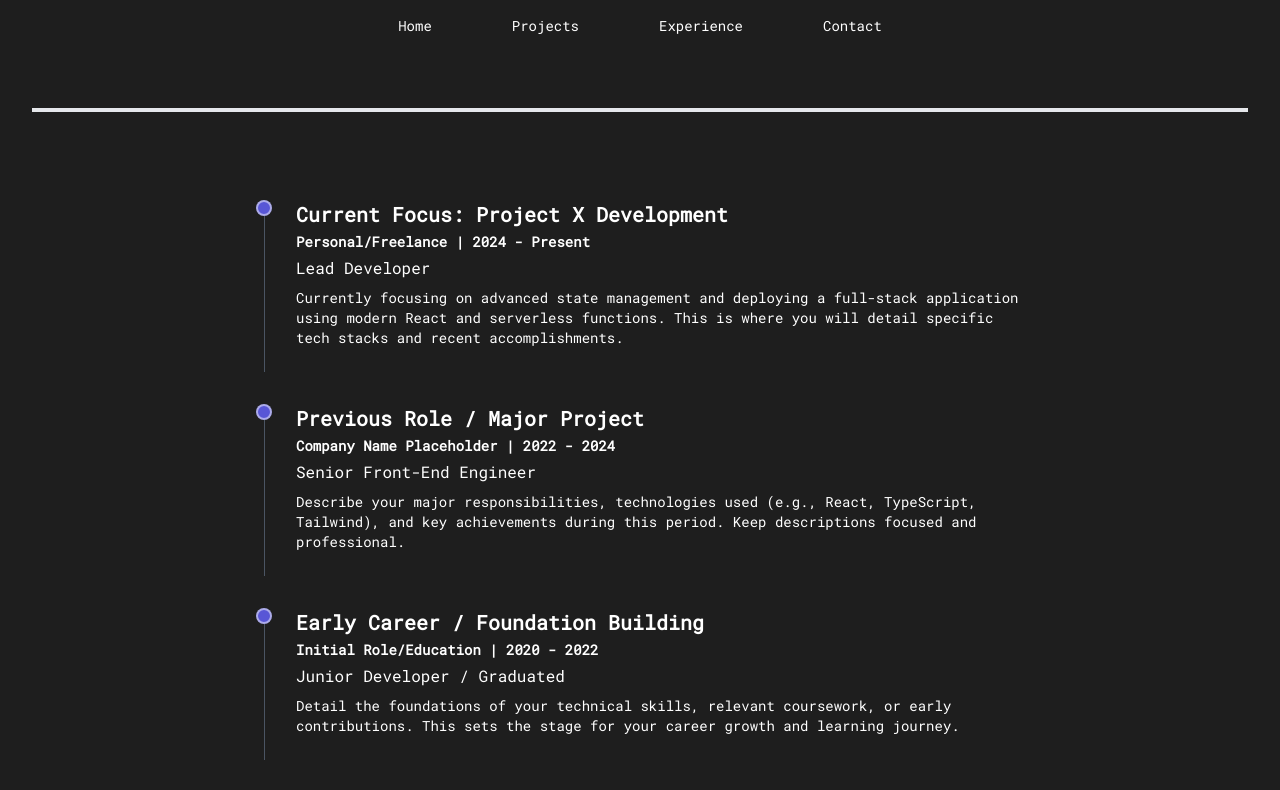
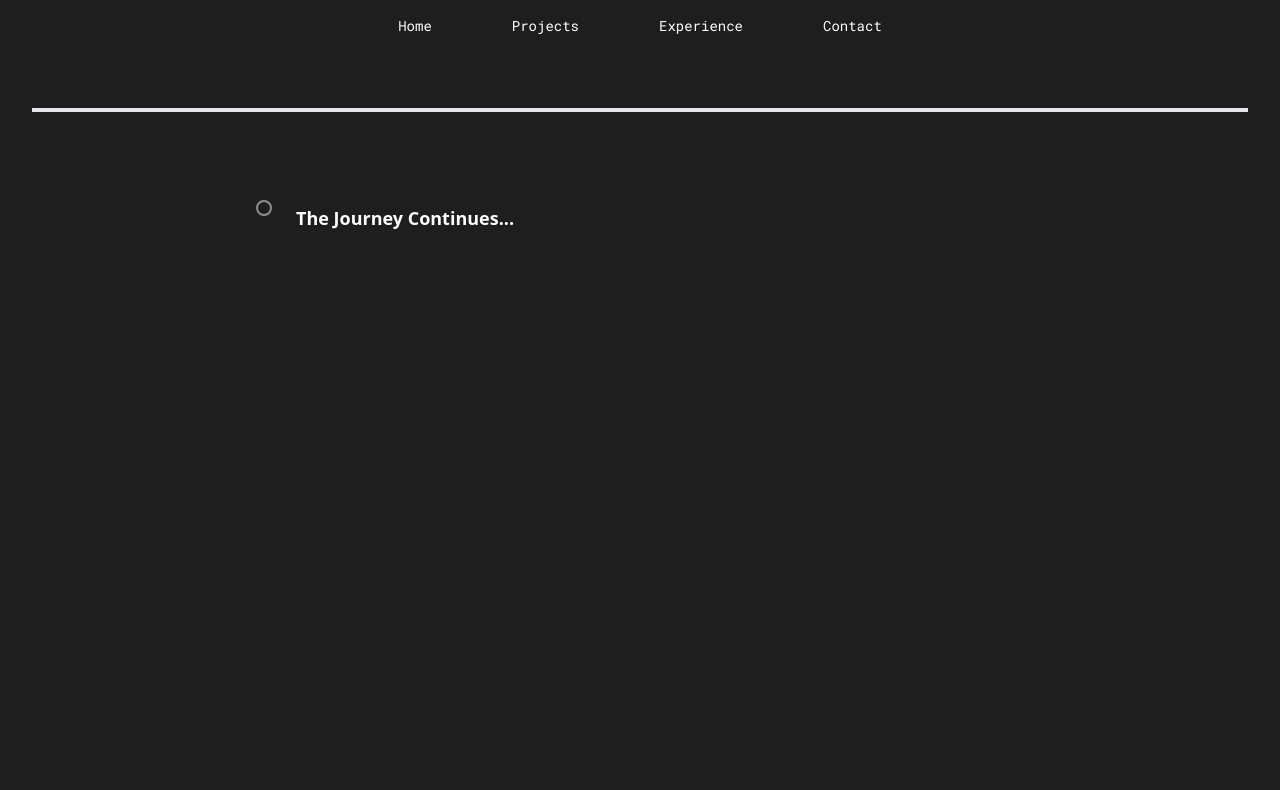
Before and after one commit to fullstackdevell/my-portfolio, a React (Vite) app: page /experience in a window 1280 px wide. Shown: the top 790 px of the page. Built offline with nearby package versions, Linux system fonts and the light colour scheme; a web font is replaced by a local one.

Commit message:
experience

```diff
--- a/src/pages/ExperiencePage.jsx
+++ b/src/pages/ExperiencePage.jsx
@@ -4,27 +4,27 @@ import TimelineItem from '../components/TimelineItem.jsx';
 function ExperiencePage({ id }) {
     // Array of placeholder data for the roadmap/timeline
     const experienceData = [
-        {
-            title: "Current Focus: Project X Development",
-            company: "Personal/Freelance",
-            duration: "2024 - Present",
-            position: "Lead Developer",
-            description: "Currently focusing on advanced state management and deploying a full-stack application using modern React and serverless functions. This is where you will detail specific tech stacks and recent accomplishments."
-        },
-        {
-            title: "Previous Role / Major Project",
-            company: "Company Name Placeholder",
-            duration: "2022 - 2024",
-            position: "Senior Front-End Engineer",
-            description: "Describe your major responsibilities, technologies used (e.g., React, TypeScript, Tailwind), and key achievements during this period. Keep descriptions focused and professional."
-        },
-        {
-            title: "Early Career / Foundation Building",
-            company: "Initial Role/Education",
-            duration: "2020 - 2022",
-            position: "Junior Developer / Graduated",
-            description: "Detail the foundations of your technical skills, relevant coursework, or early contributions. This sets the stage for your career growth and learning journey."
-        },
+        // {
+        //     title: "Current Focus: Project X Development",
+        //     company: "Personal/Freelance",
+        //     duration: "2024 - Present",
+        //     position: "Lead Developer",
+        //     description: "Currently focusing on advanced state management and deploying a full-stack application using modern React and serverless functions. This is where you will detail specific tech stacks and recent accomplishments."
+        // },
+        // {
+        //     title: "Previous Role / Major Project",
+        //     company: "Company Name Placeholder",
+        //     duration: "2022 - 2024",
+        //     position: "Senior Front-End Engineer",
+        //     description: "Describe your major responsibilities, technologies used (e.g., React, TypeScript, Tailwind), and key achievements during this period. Keep descriptions focused and professional."
+        // },
+        // {
+        //     title: "Early Career / Foundation Building",
+        //     company: "Initial Role/Education",
+        //     duration: "2020 - 2022",
+        //     position: "Junior Developer / Graduated",
+        //     description: "Detail the foundations of your technical skills, relevant coursework, or early contributions. This sets the stage for your career growth and learning journey."
+        // },
     ];
 
     return (
```
